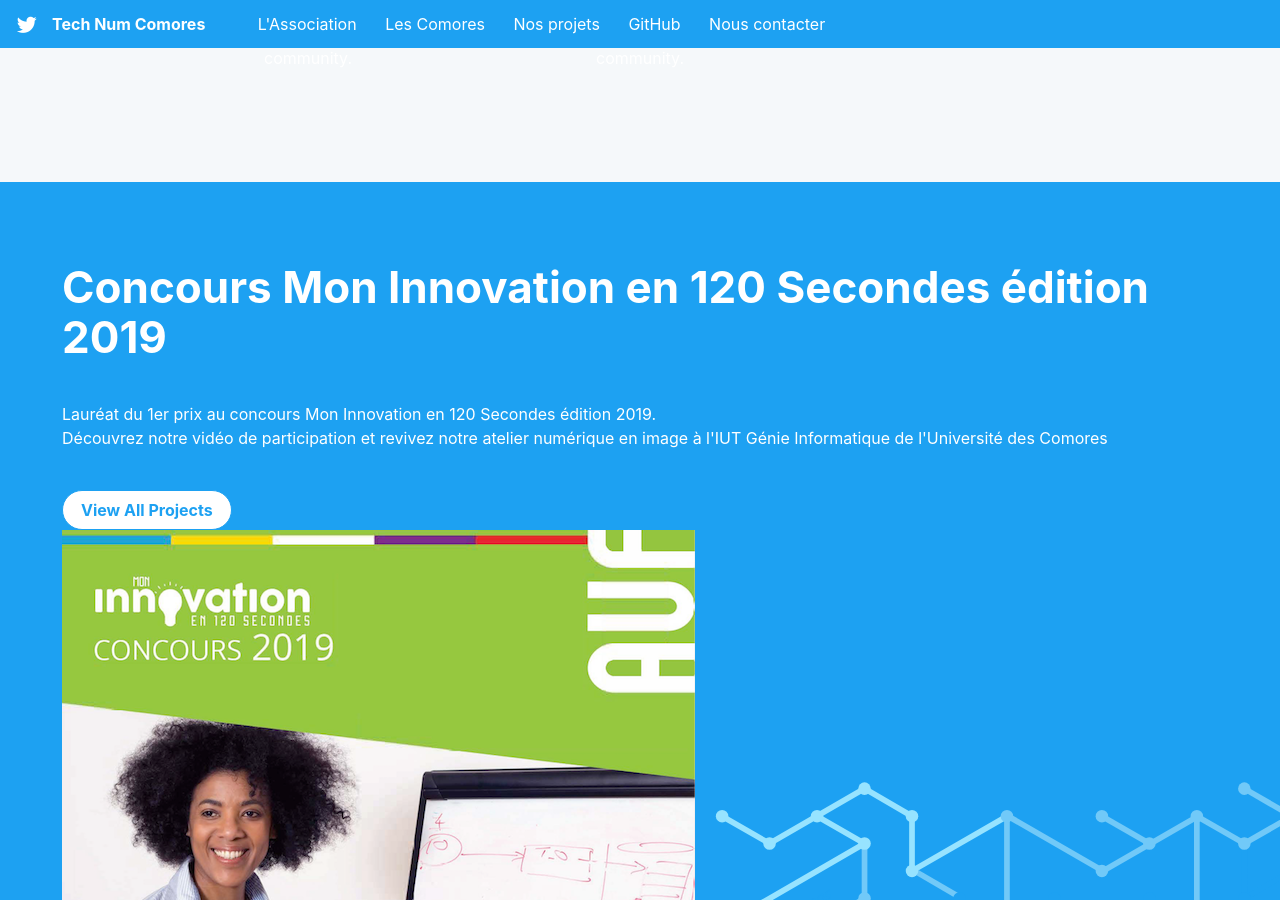
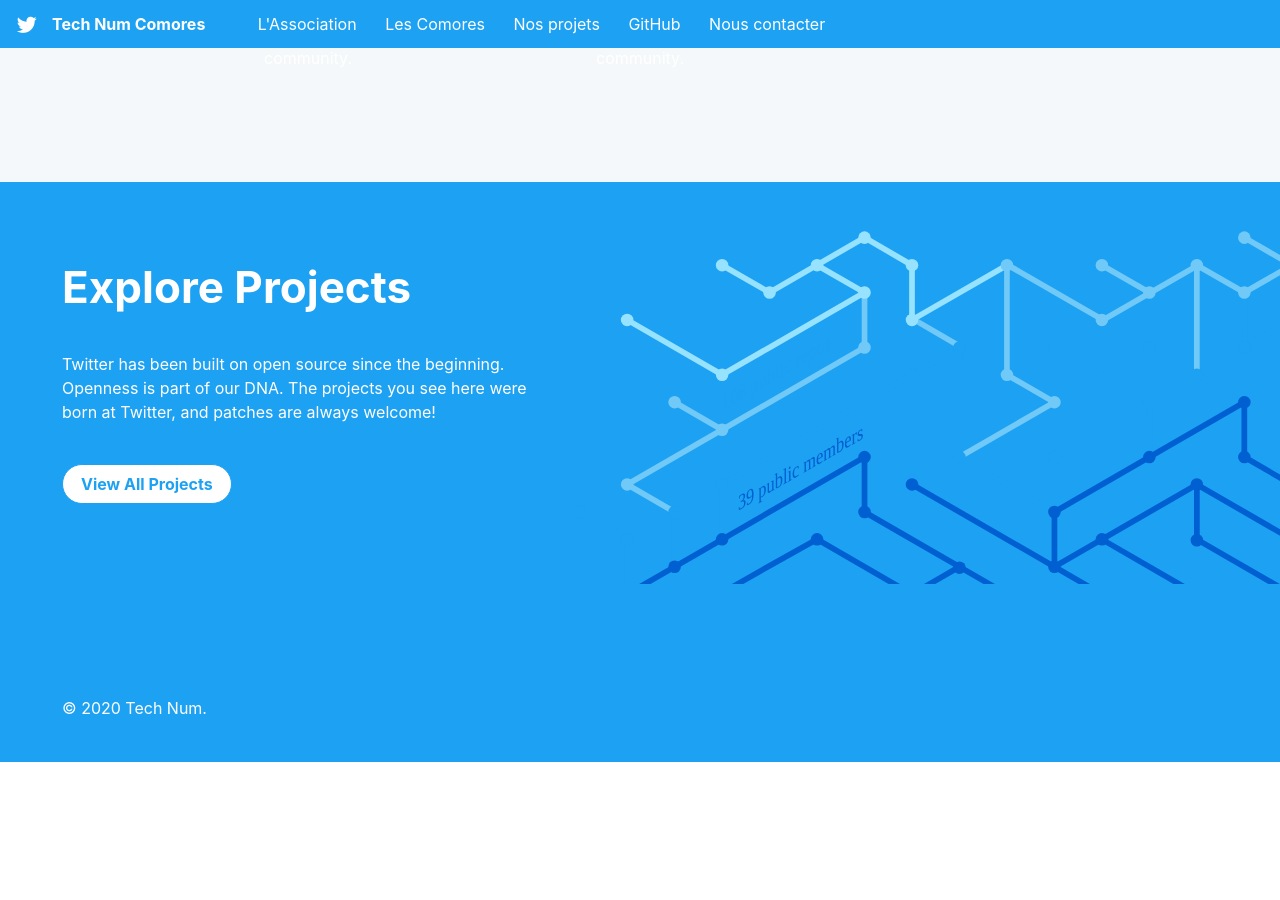
Before and after one commit to tech-num/test, a Jekyll site: the page built from index.html, in a window 1280 px wide and 900 px high, scrolled down 823 px. Built offline with Jekyll 4.4.1, drawn with Linux system fonts in a browser that asks for light colours; some web fonts are replaced; after the commit the page ends 1585 px from its top, so only the background shows below that.

Commit message:
Update index.html

```diff
--- a/index.html
+++ b/index.html
@@ -53,13 +53,11 @@
 
 <div class="section explore-projects">
     <div class="Grid container">
-        <div class="Grid-cell left-text emoji-card">
-            <h1 class="small-title mega-margin">Concours Mon Innovation en 120 Secondes édition 2019</h1>
-            <p class="mega-margin">Lauréat du 1er prix au concours Mon Innovation en 120 Secondes édition 2019. <br/> Découvrez notre vidéo de participation et revivez notre atelier numérique en image à l'IUT Génie Informatique de l'Université des Comores</p>
+        <div class="Grid-cell left-text u-size5of12 u-after1of12">
+            <h1 class="small-title mega-margin">Explore Projects</h1>
+            <p class="mega-margin">Twitter has been built on open source since the beginning. Openness is part of our DNA. The projects you see here were born at Twitter, and patches are always welcome!</p>
             <button onclick="location.href='projects.html'" type="button" class="Button Button--large">View All Projects</button>
         </div>
-        <div class="Grid-cell emoji-card">
-            <img src="assets/mi120.png" class="imagemedia">
-        </div>
+        <div class="Grid-cell explore-projects-blank"></div>
     </div>
 </div>
```
